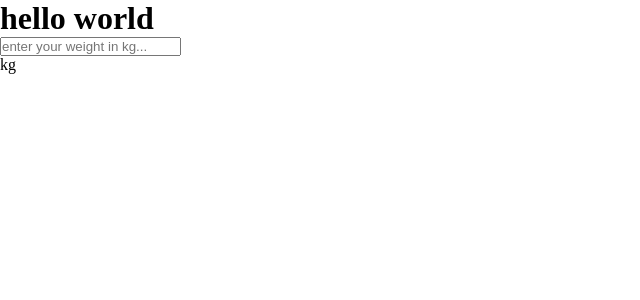
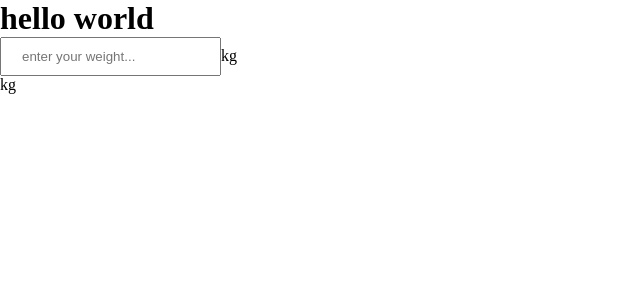
Before and after one commit to Lu-Smith/weight_tracker_vue, a Vue app: page / in a window 1280 px wide. Shown: the top 300 px of the page, without its empty margins (0-640 px from the left). Built offline with nearby package versions, Linux system fonts and the light colour scheme.

Commit message:
Updated App.vue

```diff
--- a/src/App.vue
+++ b/src/App.vue
@@ -1,17 +1,21 @@
 <template>
 <h1>hello world</h1>
-<input type="number" placeholder="enter your weight in kg..." v-model="weight">
-<p>{{ weight }} kg</p>
+<input type="number" placeholder="enter your weight..." v-model="currentWeight">
+<span>kg</span>
+<p>{{ currentWeight }} kg</p>
 </template>
 
 <script setup >
   import { ref} from 'vue'
 
   // const weights = ref([])
-  const weight = ref(null)
+  const currentWeight = ref(null)
 
 </script>
 
-<styles>
+<style>
+input {
+ padding: 10px 20px;
+}
 
-</styles>
+</style>
```
